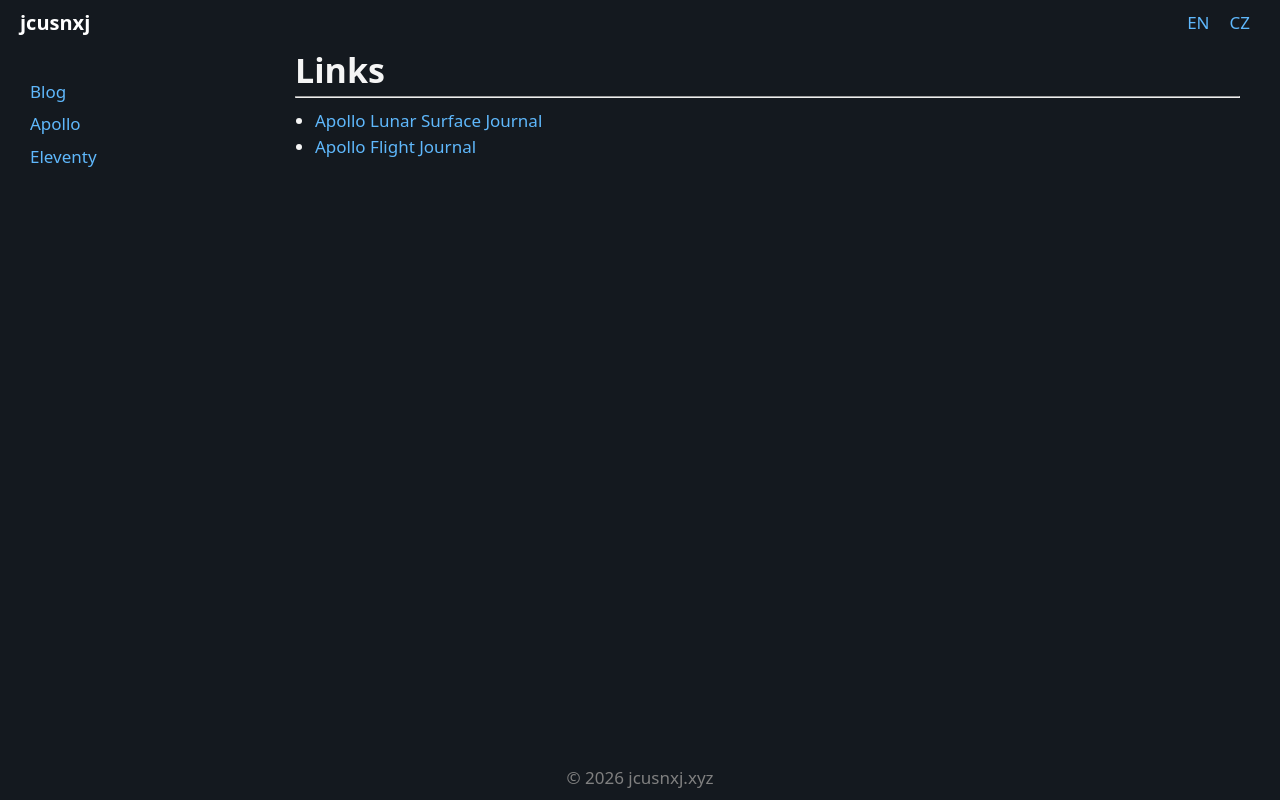
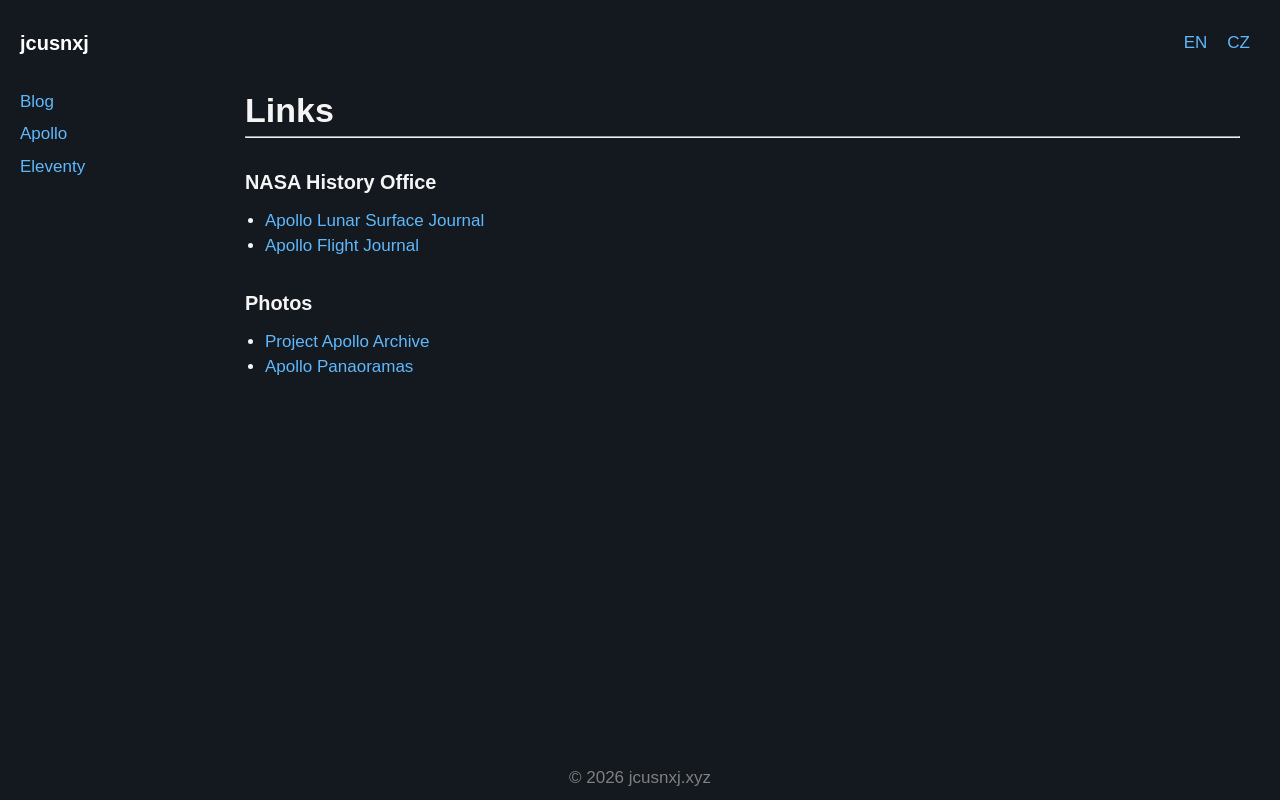
Before and after one commit to jcusnxj/11ty, an Eleventy site: page src/en/note/apollo/links.md in a window 1280 px wide. Built offline with nearby package versions, Linux system fonts and the light colour scheme; Eleventy itself is replaced by a stand-in of ours; files that its build step writes are made by us from their sources.

Commit message:
initial commit

```diff
--- a/src/_layouts/blog.njk
+++ b/src/_layouts/blog.njk
@@ -1,6 +1,6 @@
 {% extends "src/_layouts/base.njk" %}
 {% block content %}
-<h2>{{ title }}</h2>
+<h2 style="padding-top: 0rem;">{{ title }}</h2>
 <hr>
 <i>{{ date | postDate }}</i>
 {{content| safe}}
--- a/src/assets/css/style.css
+++ b/src/assets/css/style.css
@@ -14,7 +14,7 @@ html {
 body {
   font-size: 1.7rem;
   line-height: 1.5;
-  font-family: system-ui, Helvetica, "Open Sans", "Helvetica Neue", Arial, "Segoe UI", sans-serif;;
+  font-family:  sans-serif;
   background-color: #14191f;
   color: #f5f5f5;
 }
@@ -25,8 +25,8 @@ vw - Relative to 1% of the width of the viewport = the browser window size.
 */
 
 main {
-  margin: 0 auto; /* Creates extra space around an element. Shorthand for margin-top/right/bottom/left. 4 top/right/botom/left, 3 - top/right/botom, 2 - vertical/horizontal 1 - all*/
-  min-height: calc(100vh - 9rem); /* Sets the minimum height of an element. If the content is smaller than the minimum height, the minimum height will be applied. */
+  margin: 0 auto;  /* Creates extra space around an element. Shorthand for margin-top/right/bottom/left. 4 top/right/botom/left, 3 - top/right/botom, 2 - vertical/horizontal 1 - all */
+  min-height: calc(100vh - 13rem); /* Sets the minimum height of an element. If the content is smaller than the minimum height, the minimum height will be applied. */
   max-width: 100rem;
   padding-left: 0.5rem;
 }
@@ -74,6 +74,8 @@ footer {
   padding-right: 1rem;
   padding-left: 1rem;
   color: grey;
+  max-width: 150rem;
+  margin: 0 auto;
 }
 
 .pagination {
@@ -86,12 +88,13 @@ footer {
 .container {
   display: flex;
   flex-direction: row;
+  max-width: 150rem;
+  margin: 0 auto;
 }
 
 .sidebar {
-  min-width: 250px;
-  padding-left: 3rem;
-  padding-top: 3rem;
+  min-width: 200px;
+  padding-left: 2rem;
 }
 
 .content {
@@ -175,7 +178,9 @@ footer {
   display: flex; /* Displays an element as a block-level flex container */
   align-items: center; /* Aligns the flex items vertically */
   height: 4.5rem; /* Sets the height of an element. Does not include padding, borders, or margins. */
-  width: 100%; /* Sets the width of an element. Does not include padding, borders, or margins. */
+  max-width: 150rem;
+  margin: 2rem auto;
+  /* width: 100%;  Sets the width of an element. Does not include padding, borders, or margins. */
   padding-right: 2rem;
   padding-left: 2rem;
   background-color: #14191f;
@@ -183,6 +188,7 @@ footer {
   position: sticky;
   top: 0;
   justify-content: flex-end;
+
 }
 
 .navitem a {       /* CSS Selector - selects all <a> elements where the parent is a <nav> element */
--- a/src/en/note/apollo/links.md
+++ b/src/en/note/apollo/links.md
@@ -6,5 +6,10 @@ eleventyNavigation:
   parent: Apollo
   order: 5
 ---
+### NASA History Office
 - [Apollo Lunar Surface Journal](https://www.nasa.gov/history/alsj/main.html)
 - [Apollo Flight Journal](https://www.nasa.gov/history/afj/)
+
+### Photos
+- [Project Apollo Archive](https://www.flickr.com/photos/projectapolloarchive/)
+- [Apollo Panaoramas](https://www.flickr.com/photos/nasa2explore/albums/72157635384998736/)
```
Also changed, not shown: src/cs/note/apollo/odkazy.md (+5 -0 lines).
